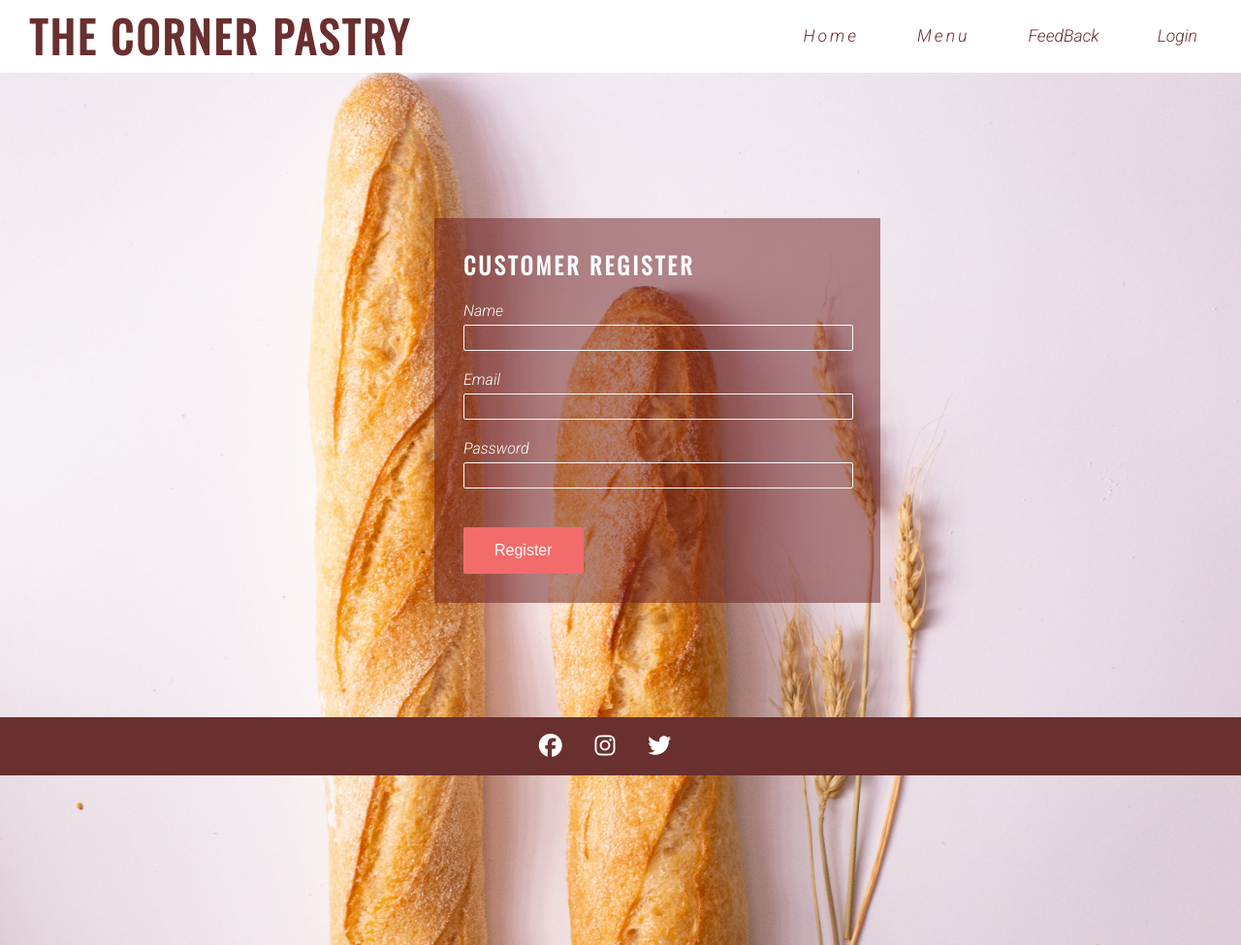
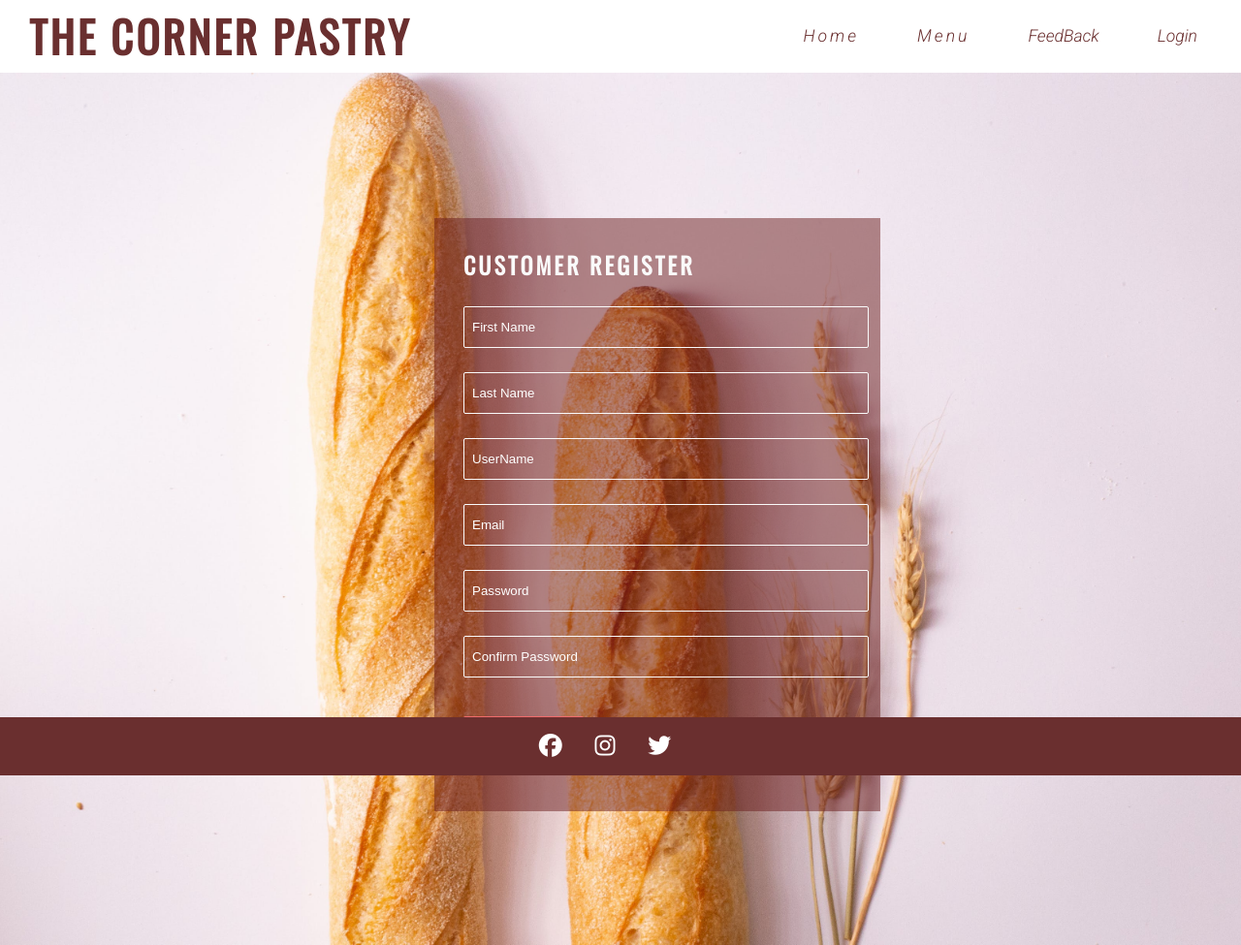
Before and after one commit to AliZaid96/The-Corner-Pastry, a Django app: page /signup in a window 1280 px wide. Shown: the whole page at 97% size. Run offline with Django 3.2, Linux system fonts and the light colour scheme; some libraries are stand-ins or nearby versions.

Commit message:
Authentication update & bug fixes
Removed abstract user model, Removed ajax functions from login and signup pages, removed old function based views for login and signup, create new class based views for login, logout, and signup, created new form for signup, added widget_tweaks library to improve django form fields, improved input fields styling, and some other improvements

```diff
--- a/dashboard/static/assets/css/style.css
+++ b/dashboard/static/assets/css/style.css
@@ -18,6 +18,30 @@
     text-transform: uppercase;
     letter-spacing: 3px;
     color: #6A2F2F;
+}
+
+
+::placeholder { /* Chrome, Firefox, Opera, Safari 10.1+ */
+  color: #fff;
+  opacity: 1; /* Firefox */
+}
+
+input{
+    padding: .5rem;
+}
+
+input:focus-visible {
+    outline: none;
+    outline-offset: none;
+}
+
+a {
+    text-decoration: none;
+    cursor: pointer;
+}
+
+a:visited {
+    color: inherit;
 }
 
 #logo {
@@ -296,7 +320,7 @@
 }
 
 .submit-button {
-    margin-top: 20px;
+    margin: 20px 0;
     border-radius: 2px;
     padding: 15px 32px;
     font-size: 100%;
@@ -304,6 +328,15 @@
     background-color: #f16c6b;
     color: #fafafa;
     display: block;
+    cursor: pointer;
+}
+
+.LoginForm a:hover {
+    font-weight: bolder;
+    font-size: 1rem;
+    text-decoration: underline;
+    transition-property: font-size;
+    transition-duration: 4s;
 }
 
 .join-button:hover {
--- a/dashboard/templates/register.html
+++ b/dashboard/templates/register.html
@@ -1,18 +1,29 @@
 {% extends 'base.html' %}
+{% load widget_tweaks %}
 {% block title %}- Signup{% endblock %}
 {% block content %}
     <section class="form-section">
         <form  method="POST" class="signup-form SignupForm">
+            {% csrf_token %}
             <fieldset>
         		<h2>Customer Register</h2>
-                    <label for="fname">Name</label>
-        			<input id="fname" name="name" type="text" class="text-input" required>
+                {{ form.username.errors }}
+                {% render_field form.first_name class="text-input" id="txt-input" placeholder="First Name" required="true" %}
 
-        			<label for="fname">Email</label>
-        			<input id="fname" name="email" type="text" class="text-input" required>
+                {{ form.username.errors }}
+                {% render_field form.last_name class="text-input" id="txt-input" placeholder="Last Name" required="true" %}
 
-                    <label for="fname">Password</label>
-        			<input id="fname" name="password" type="password" class="text-input" required>
+                {{ form.username.errors }}
+                {% render_field form.username class="text-input" id="txt-input" placeholder="UserName" required="true" %}
+
+                {{ form.username.errors }}
+                {% render_field form.email class="text-input" id="txt-input" placeholder="Email" required="true" %}
+
+                {{ form.username.errors }}
+                {% render_field form.password1 class="text-input" id="txt-input" placeholder="Password" required="true" %}
+
+                {{ form.username.errors }}
+                {% render_field form.password2 class="text-input" id="txt-input" placeholder="Confirm Password" required="true" %}
         	</fieldset>
             <fieldset>
                 <input class="submit-button" type="submit" value="Register">
@@ -20,44 +31,3 @@
         </form>
     </section>
 {% endblock %}
-{% block scripts %}
-    <script>
-        $(document).on('submit','.SignupForm', function(e){
-            e.preventDefault();
-            var form_data = new FormData(this);
-            $('.btn-save').html("Processing..")
-            var form = $('.SignupForm');
-            form_data.append('csrfmiddlewaretoken', '{{ csrf_token }}');
-            $.ajax({
-                url: "/signup_ajax/",
-                method: "POST",
-                processData: false,
-                contentType: false,
-                cache: false,
-                data: form_data,
-                success: function (data) {
-                    console.log(data)
-                    if (data.status == 1) {
-                        // set 2 seconds delay
-                        alert_success = 'alert-success';
-                        setTimeout(function () {
-                            window.location.href = '/login';
-                            alert("Customer Register successfully")
-                        }, 1000)
-                    }
-                    else if(data.status == -2){
-                        alert("Email already exits")
-                    }
-                    else {
-                        alert_success = 'alert-danger';
-                        alert("Error")
-                    }
-                },
-                error: function (data) {
-                    console.log('error')
-                    console.log(data)
-                }
-            })
-        });
-    </script>
-{% endblock %}
--- a/dashboard/templates/top_navigation.html
+++ b/dashboard/templates/top_navigation.html
@@ -5,13 +5,13 @@
         </a>
         <nav>
             <ul id="menu">
-                {% if 'user_id' not in request.session %}
+                {% if request.user.is_authenticated %}
                     <li>
-                        <a href="{% url 'login' %}" aria-label="Go to the feedback page" id="no-spacing" class="{% if url_name == 'login' %}active{% endif %}">Login</a>
+                        <a href="{% url 'logout' %}" aria-label="Go to the feedback page" id="no-spacing">Logout</a>
                     </li>
                 {% else %}
                     <li>
-                        <a href="{% url 'logout' %}" aria-label="Go to the feedback page" id="no-spacing">Logout</a>
+                        <a href="{% url 'login' %}" aria-label="Go to the feedback page" id="no-spacing" class="{% if url_name == 'login' %}active{% endif %}">Login</a>
                     </li>
                 {% endif %}
                 <li>
--- a/dashboard/views.py
+++ b/dashboard/views.py
@@ -1,8 +1,6 @@
 from django.shortcuts import render
 from products.models import Categories, Products
 from django.db.models import Q
-# Create your views here.
-
 
 def index(request):
     context = {}
--- a/products/admin.py
+++ b/products/admin.py
@@ -1,7 +1,6 @@
 from django.contrib import admin
-from .models import User, Categories, Products, WebsiteUser, CustomerOrder
+from .models import Categories, Products, WebsiteUser, CustomerOrder
 
-admin.site.register(User)
 admin.site.register(Categories)
 admin.site.register(Products)
 admin.site.register(WebsiteUser)
--- /dev/null
+++ b/products/forms.py
@@ -0,0 +1,13 @@
+from django import forms
+from django.contrib.auth.forms import UserCreationForm
+from django.contrib.auth.models import User
+import datetime
+
+class SignUpForm(UserCreationForm):
+    first_name = forms.CharField(max_length=30, required=False, help_text='Optional.')
+    last_name = forms.CharField(max_length=30, required=False, help_text='Optional.')
+    email = forms.EmailField(max_length=254, help_text='Required. Inform a valid email address.')
+
+    class Meta:
+        model = User
+        fields = ('username', 'first_name', 'last_name', 'email', 'password1', 'password2', )
--- a/products/urls.py
+++ b/products/urls.py
@@ -1,23 +1,27 @@
-
-
 from django.urls import path
 from . import views
+from django.contrib.auth import views as auth_views
 
 urlpatterns = [
     path('product', views.products, name='products'),
     path('category', views.category, name='category'),
     path('add-category', views.add_category, name='add_category'),
     path('add-products', views.add_product, name='add_product'),
-    path('login', views.login, name='login'),
     path('feedback', views.feedback, name='feedback'),
-    path('signup', views.signup, name='signup'),
     path('order-details', views.order_details, name='order_details'),
     path('category_ajax/', views.category_ajax, name='category_ajax'),
     path('add_product_ajax/', views.add_product_ajax, name='add_product_ajax'),
-    path('login_ajax/', views.login_ajax, name='login_ajax'),
-    path('signup_ajax/', views.signup_ajax, name='signup_ajax'),
     path('order_now_ajax/', views.order_now_ajax, name='order_now_ajax'),
     path('indiviual_order/', views.indiviual_order, name='indiviual_order'),
     path('customer_order', views.customer_order, name='customer_order'),
-    path('logout/', views.logout, name='logout'),
+
+    # path('login', views.login, name='login'),
+    # path('login_ajax/', views.login_ajax, name='login_ajax'),
+    # path('logout/', views.logout, name='logout'),
+    # path('signup', views.signup, name='signup'),
+    # path('signup_ajax/', views.signup_ajax, name='signup_ajax'),
+
+    path('login', views.UserLogin.as_view(), name='login'),
+    path('logout/', auth_views.LogoutView.as_view(template_name='login.html'), name='logout'),
+    path('signup', views.SignUpView.as_view(), name='signup'),
 ]
--- a/products/views.py
+++ b/products/views.py
@@ -6,16 +6,18 @@
 import random
 from django.shortcuts import redirect
 from products.models import Categories, WebsiteUser, CustomerOrder, Products
-
-# Create your views here.
-
+from django.contrib.auth.views import LoginView
+from django.urls import reverse_lazy
+from django.contrib.messages.views import SuccessMessageMixin
+from django.views.generic import CreateView
+from django.contrib import messages
+from .forms import SignUpForm
 
 def products(request):
     context = {}
     products_instance = Products.objects.all()
     context['products_instance'] = products_instance
     return render(request, 'products.html', context)
-
 
 def customer_order(request):
       context = {}
@@ -29,11 +31,9 @@
     context['category_Date'] = category_instance
     return render(request, 'categories.html', context)
 
-
 def add_category(request):
     context = {}
     return render(request, 'add-category.html', context)
-
 
 def add_product(request):
     context = {}
@@ -41,21 +41,9 @@
     context['category_Date'] = category_instance
     return render(request, 'add-products.html', context)
 
-
-def login(request):
-    context = {}
-    return render(request, 'login.html', context)
-
-
-def signup(request):
-    context = {}
-    return render(request, 'register.html', context)
-
-
 def feedback(request):
     context = {}
     return render(request, 'feedback.html', context)
-
 
 def order_details(request):
     context = {}
@@ -99,7 +87,6 @@
     context['user_id'] = user_id
     return render(request, 'order-details.html', context)
 
-
 def order_now_ajax(request):
         context = {}
         print("working")
@@ -131,7 +118,6 @@
     context['status'] = 1
     return JsonResponse(context, status=http.HTTPStatus.OK)
 
-
 def category_ajax(request):
     context = {}
     category_name = request.GET.get('category_name')
@@ -145,7 +131,6 @@
         context['status'] = -2
         context['developer_message'] = "Something went wrong"
     return JsonResponse(context, status=http.HTTPStatus.OK)
-
 
 def add_product_ajax(request):
     context = {}
@@ -171,51 +156,21 @@
             context['developer_message'] = "Something went wrong"
     return JsonResponse(context, status=http.HTTPStatus.OK)
 
+# Sign Up View
+class SignUpView(SuccessMessageMixin, CreateView):
+    form_class = SignUpForm
+    success_url = reverse_lazy('index')
+    success_message = "User registered successfuly"
+    template_name = 'register.html'
 
-def login_ajax(request):
-    context = {}
-    if request.method == 'POST':
-        email = request.POST.get('email')
-        password = request.POST.get('password')
-        user_get = WebsiteUser.objects.get(Q(email=email), Q(password=password))
-        user_get_count = WebsiteUser.objects.filter(email=email,password=password).count()
-        if user_get_count == 0:
-            context['developer_message'] = "Invalid email or password"
-            context['status'] = -2
-        else:  # activate = emailCheck.activate
-            user_id = user_get.id
-            request.session['user_id'] = user_id
-            context['developer_message'] = "Login Suceessfully"
-            context['status'] = 1
+class UserLogin(LoginView):
+    template_name = 'login.html'
+    fields = '__all__'
+    redirect_authenticated_user = True
 
-    return JsonResponse(context, status=http.HTTPStatus.OK)
-
-
-def signup_ajax(request):
-    context = {}
-    if request.method == 'POST':
-        name = request.POST.get('name')
-        email = request.POST.get('email')
-        password = request.POST.get('password')
-        try:
-            email_check = WebsiteUser.objects.filter(Q(email=email))
-            if email_check:
-                context['status'] = -2
-                context['developer_message'] = "Email already exits"
-            else:
-                product_obj = WebsiteUser()
-                product_obj.customer_name = name
-                product_obj.email = email
-                product_obj.password = password
-                product_obj.save()
-                context['status'] = 1
-                context['developer_message'] = "Customer Register successfully"
-        except Exception as e:
-            context['status'] = -2
-            context['developer_message'] = "Something went wrong"
-
-    return JsonResponse(context, status=http.HTTPStatus.OK)
-
+    def get_success_url(self):
+        messages.success(self.request, 'Login completed')
+        return reverse_lazy('index')
 
 def logout(request):
      del request.session['user_id']
```
Also changed, not shown: TheCornerPastry/settings.py (+7 -3 lines), dashboard/templates/login.html (+10 -45 lines), products/models.py (+0 -18 lines), db.sqlite3, products/migrations/0007_delete_user.py (added).
